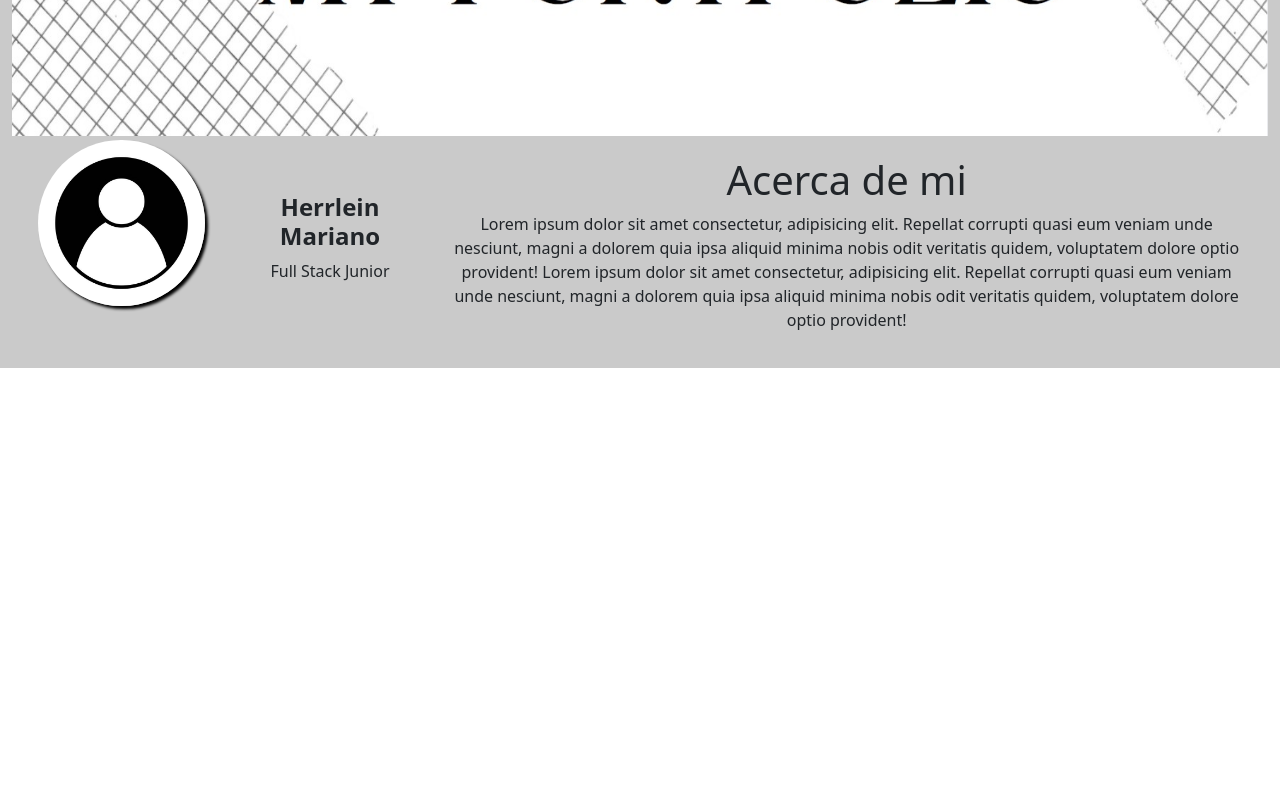
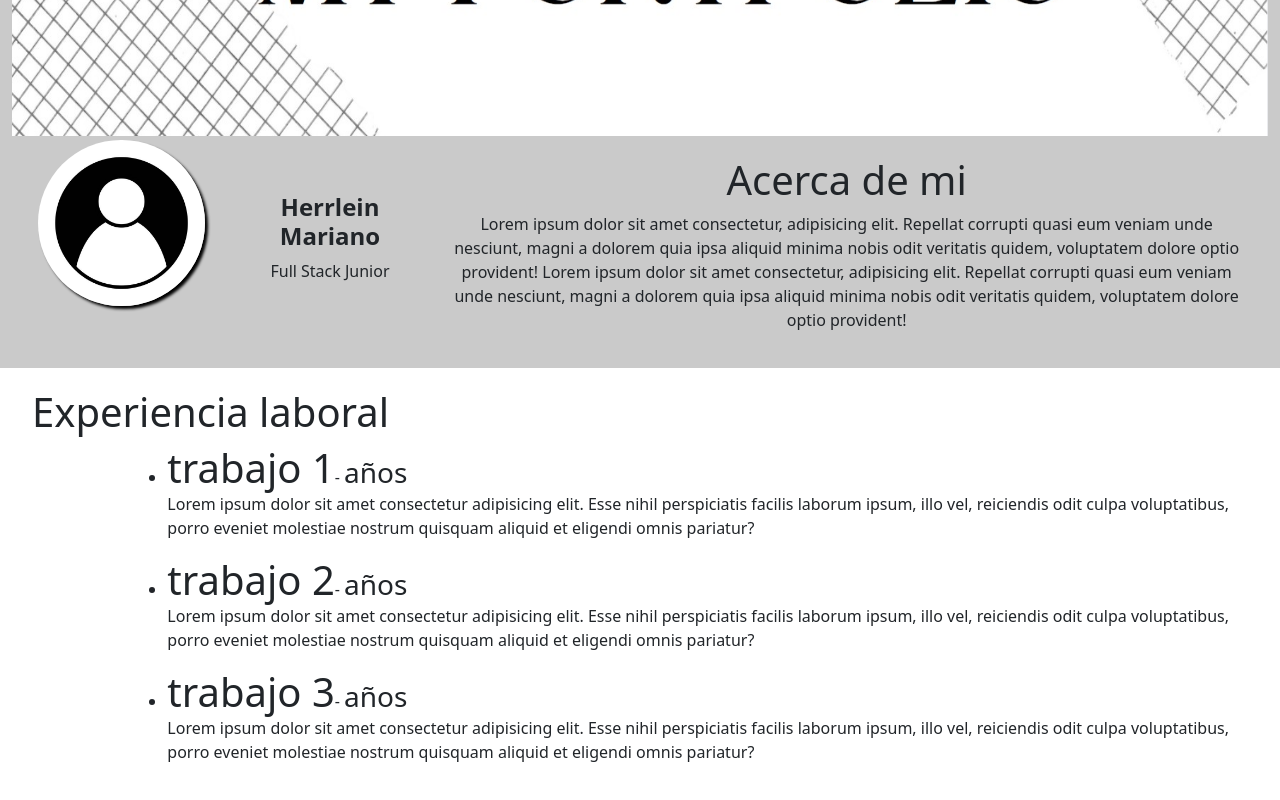
Before and after one commit to MarianoHerrlein/Portfolio_FrontEnd, an Angular app in the folder ProyectoFinal_HerrleinMariano/: page / in a window 1280 px wide. Shown: the part 440-1240 px from the top of the page. Before the commit the page ends 808 px from the top, so only its background shows below. Built offline with nearby package versions, Linux system fonts and the light colour scheme.

Commit message:
Sección experiencia
maqueta de sección experiencia

```diff
--- a/ProyectoFinal_HerrleinMariano/src/app/app.component.html
+++ b/ProyectoFinal_HerrleinMariano/src/app/app.component.html
@@ -1,3 +1,4 @@
 <app-header></app-header>
 <app-banner></app-banner>
 <app-acerca-de></app-acerca-de>
+<app-experiencia></app-experiencia>
--- a/ProyectoFinal_HerrleinMariano/src/app/app.module.ts
+++ b/ProyectoFinal_HerrleinMariano/src/app/app.module.ts
@@ -6,6 +6,7 @@ import { AppComponent } from './app.component';
 import { HeaderComponent } from './components/header/header.component';
 import { BannerComponent } from './components/banner/banner.component';
 import { AcercaDeComponent } from './components/acerca-de/acerca-de.component';
+import { ExperienciaComponent } from './components/experiencia/experiencia.component';
 
 
 @NgModule({
@@ -14,6 +15,7 @@ import { AcercaDeComponent } from './components/acerca-de/acerca-de.component';
     HeaderComponent,
     BannerComponent,
     AcercaDeComponent,
+    ExperienciaComponent,
 
   ],
   imports: [
--- /dev/null
+++ b/ProyectoFinal_HerrleinMariano/src/app/components/experiencia/experiencia.component.css
@@ -0,0 +1,11 @@
+.row{
+    margin: 0%;
+    padding: 20px;
+}
+div{
+    background-color: white;
+
+}
+h1,h3{
+    display: inline;
+}
--- /dev/null
+++ b/ProyectoFinal_HerrleinMariano/src/app/components/experiencia/experiencia.component.html
@@ -0,0 +1,40 @@
+<div class="row">
+    <h1>Experiencia laboral</h1>
+    <div class="col-lg-1"></div>
+    <div class="col-lg-11">
+        <ul>
+            <li>
+                <h1>trabajo 1</h1>-
+                <h3>años</h3>
+            </li>
+            <p>Lorem ipsum dolor sit amet consectetur adipisicing elit.
+                 Esse nihil perspiciatis facilis laborum ipsum, illo vel,
+                 reiciendis odit culpa voluptatibus,
+                 porro eveniet molestiae nostrum quisquam aliquid et eligendi omnis pariatur?
+            </p>
+        </ul>
+        <ul>
+            <li>
+                <h1>trabajo 2</h1>-
+                <h3>años</h3>
+            </li>
+            <p>Lorem ipsum dolor sit amet consectetur adipisicing elit.
+                 Esse nihil perspiciatis facilis laborum ipsum, illo vel,
+                 reiciendis odit culpa voluptatibus,
+                 porro eveniet molestiae nostrum quisquam aliquid et eligendi omnis pariatur?
+            </p>
+        </ul>
+        <ul>
+            <li>
+                <h1>trabajo 3</h1>-
+                <h3>años</h3>
+            </li>
+            <p>Lorem ipsum dolor sit amet consectetur adipisicing elit.
+                 Esse nihil perspiciatis facilis laborum ipsum, illo vel,
+                 reiciendis odit culpa voluptatibus,
+                 porro eveniet molestiae nostrum quisquam aliquid et eligendi omnis pariatur?
+            </p>
+        </ul>
+
+    </div>
+</div>
```
Also changed, not shown: ProyectoFinal_HerrleinMariano/src/app/components/experiencia/experiencia.component.ts (added, +10 -0 lines), 1 other file (tests, documents, lock files or other folders).
